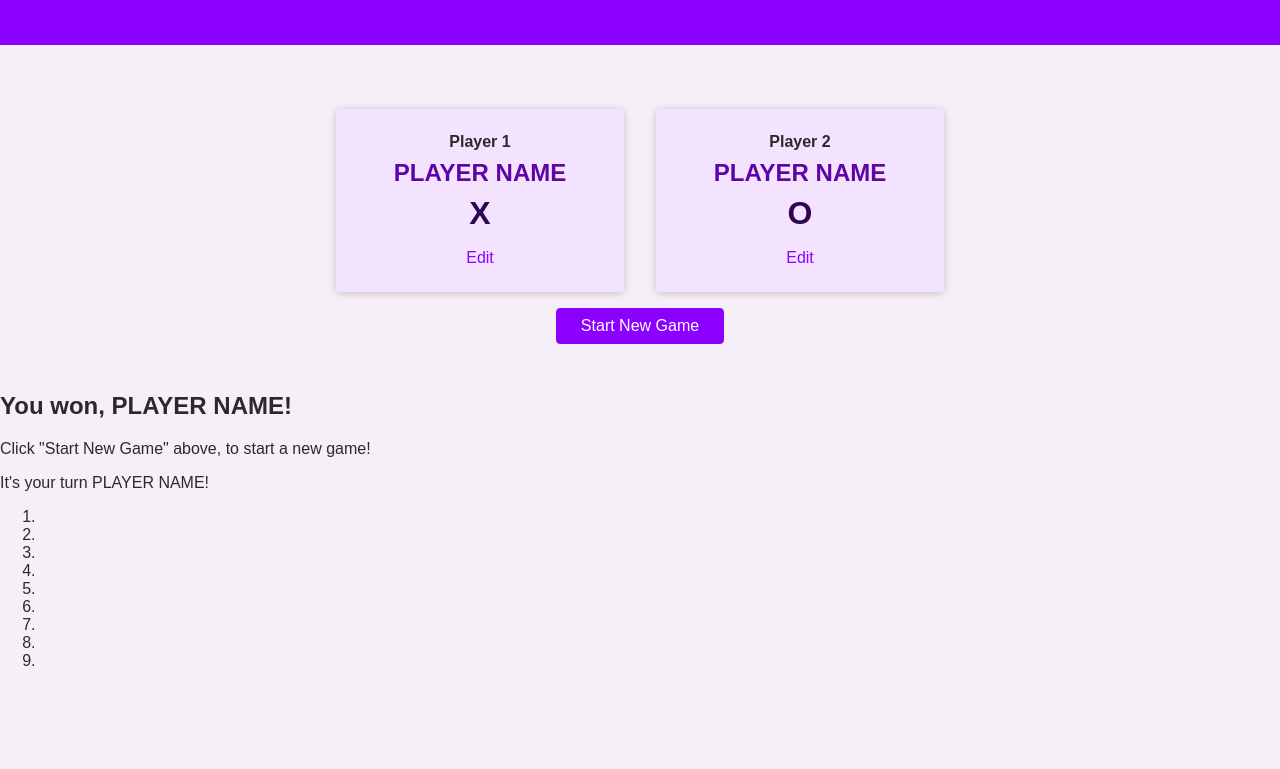
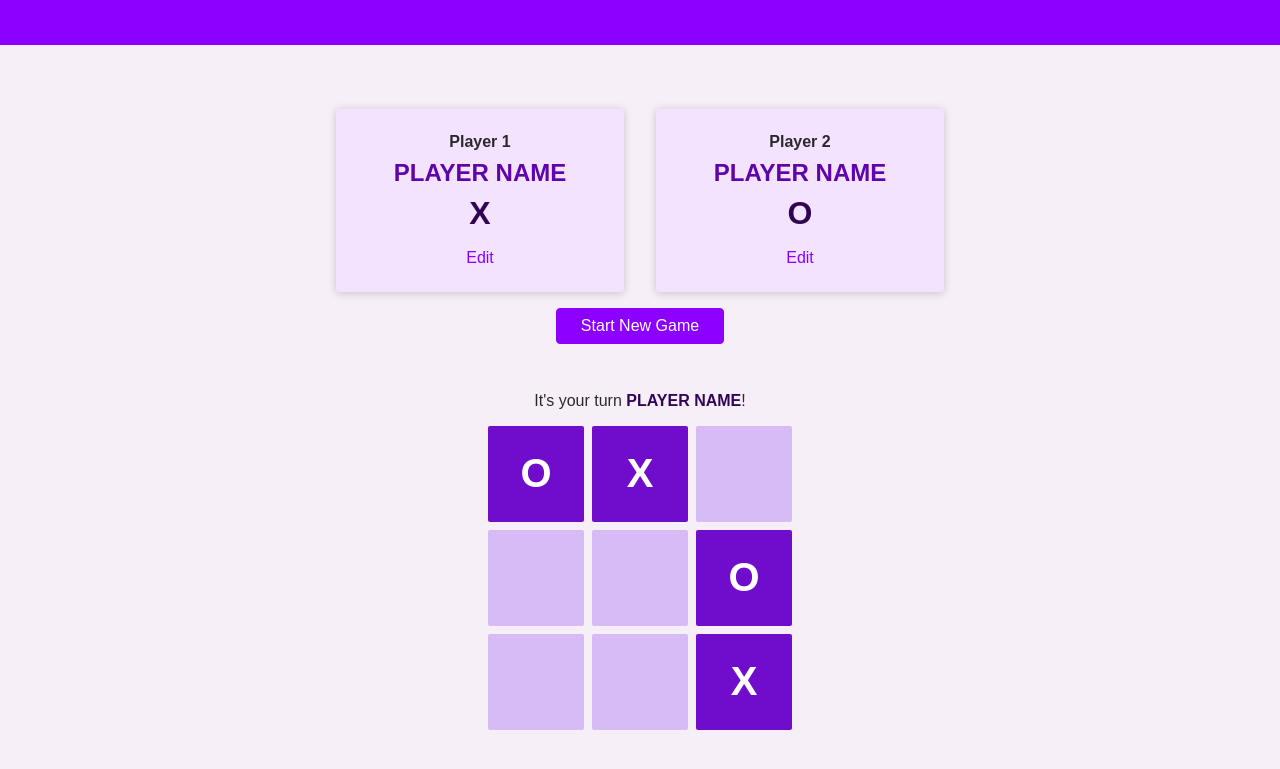
Before and after one commit to ElvisVj/Tic--Tac--Toe, a plain HTML site: page index.html in a window 1280 px wide. Shown: the part 133-902 px from the top of the page. Before the commit the page ends 819 px from the top, so only its background shows below. Drawn offline with Linux system fonts and the light colour scheme.

Commit message:
game-board style

```diff
--- /dev/null
+++ b/STYLES/game.css
@@ -0,0 +1,52 @@
+#active-game {
+    text-align: center;
+    margin: 2rem 0 5rem 0;
+    /* display: none; */
+}
+#game-over {
+    width: 90%;
+    max-width: 40rem;
+    margin: auto;
+    padding: 1 rem 2rem;
+    background-color: rgb(50, 5, 87);
+    color: white;
+    box-shadow: 0 2px 8px rgb(0, 0, 0, 0.2);
+    border-radius: 4px;
+    display: none;
+}
+#game-over h2 {
+    font-size: 2.5rem;
+    margin: 0.5rem 0;
+}
+#active-player-name {
+    font-weight: bold;
+    color: rgb(50, 5, 87);
+}
+#game-board {
+    list-style: none;
+    margin: 1rem 0;
+    padding: 0;
+    display: grid;
+    grid-template-columns: repeat(3, 6rem);
+    grid-template-rows: repeat(3, 6rem);
+    justify-content: center;
+    gap: 0.5rem;
+}
+#game-board li {
+    background-color: rgb(215, 187, 247);
+    border-radius: 2px;
+    cursor: pointer;
+    display: flex;
+    justify-content: center;
+    align-items: center;
+    font-size: 2.5rem;
+    font-weight: bold;
+}
+#game-board li:hover {
+    background-color: rgb(112, 13, 204);
+}
+#game-board li.disabled {
+    background-color: rgb(112, 13, 204);
+    color: white;
+    cursor: default;
+}
--- a/index.html
+++ b/index.html
@@ -9,13 +9,10 @@
     <link
       href="https://fonts.googleapis.com/css2?family=Open+Sans:wght@400;700&display=swap"
       rel="stylesheet" />
-    <link rel="stylesheet" href="styles/styles.css" />
-    <link rel="stylesheet" href="styles/overlays.css" />
-    <link rel="stylesheet" href="styles/configuration.css" />
-    <link rel="stylesheet" href="styles/game.css" />
-    <script src="scripts/config.js" defer></script>
-    <script src="scripts/game.js" defer></script>
-    <script src="scripts/app.js" defer></script>
+    <link rel="stylesheet" href="/STYLES/styles.css" />
+    <link rel="stylesheet" href="/STYLES/overlays.css" />
+    <link rel="stylesheet" href="/STYLES/configuration.css" />
+    <link rel="stylesheet" href="/STYLES/game.css" />
   </head>
   <body>
     <div id="backdrop"></div>
@@ -67,17 +64,17 @@
         </article>
         <p>It's your turn <span id="active-player-name">PLAYER NAME</span>!</p>
         <ol id="game-board">
-          <li></li>
-          <li></li>
+          <li class="disabled">O</li>
+          <li class="disabled">X</li>
           <li></li>
 
           <li></li>
           <li></li>
-          <li></li>
+          <li class="disabled">O</li>
 
           <li></li>
           <li></li>
-          <li></li>
+          <li class="disabled">X</li>
         </ol>
       </section>
     </main>
```
